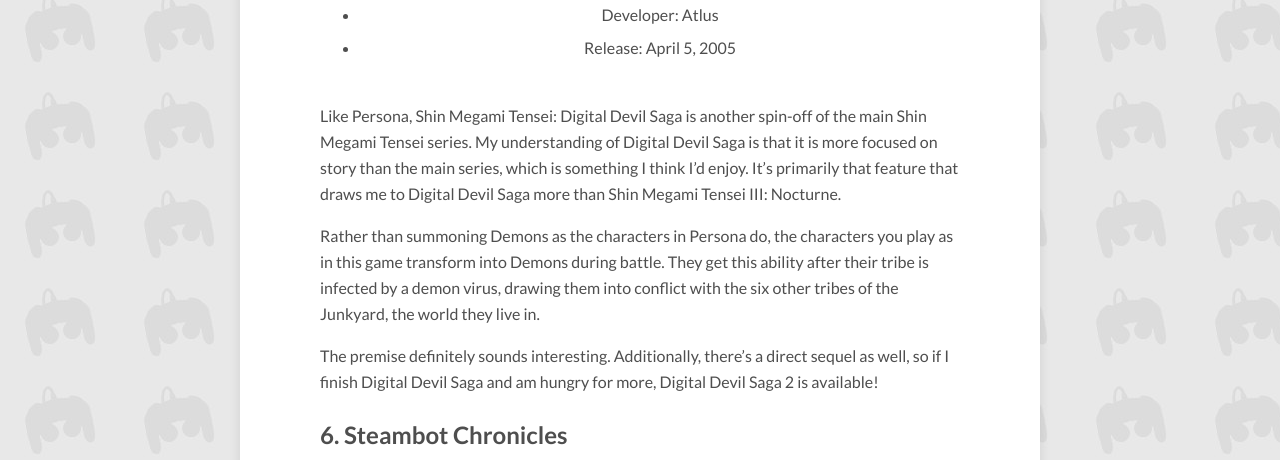
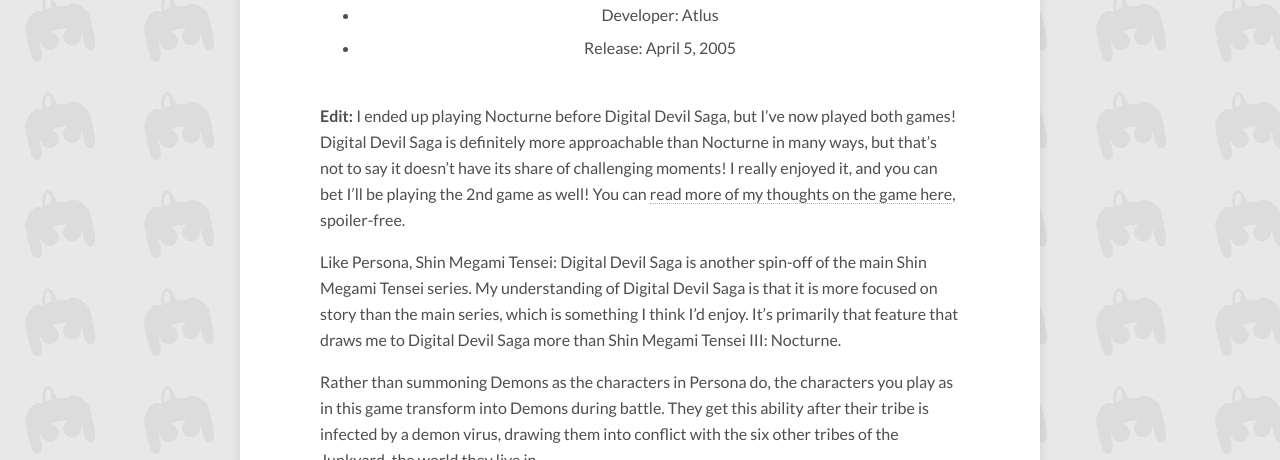
Before and after one commit to BravingTheBacklog/bravingthebacklog.github.io, a Jekyll site: the page built from _posts/2019-03-08-top-10-ps2-games-in-my-backlog.md, in a window 1280 px wide and 900 px high, scrolled down 3201 px, cut to the strip 154-614 px from the top of the window. Built offline with Jekyll 4.4.1, drawn with Linux system fonts in a browser that asks for light colours; nearby versions of some CDN libraries; comment, search, counter and statistics services are not loaded; some of the changed text lies outside the part shown.

Commit message:
Check Digital Devil Saga 1 off backlog

```diff
--- a/_posts/2019-03-08-top-10-ps2-games-in-my-backlog.md
+++ b/_posts/2019-03-08-top-10-ps2-games-in-my-backlog.md
@@ -101,7 +101,15 @@
 Persona I believe, it's more skewed toward dungeon exploration than character
 development or plot I believe.
 
-## 7. {% include game.html game="Shin Megami Tensei Digital Devil Saga" %}
+## 7. {% include game.html game="Shin Megami Tensei Digital Devil Saga" checkmark="" %}
+
+**Edit:** I ended up playing Nocturne before Digital Devil Saga, but I've now
+played both games! Digital Devil Saga is definitely more approachable than
+Nocturne in many ways, but that's not to say it doesn't have its share of
+challenging moments! I really enjoyed it, and you can bet I'll be playing the
+2nd game as well! You can [read more of my thoughts on the game here]({%
+post_url 2021-06-21-what-im-playing-no-129
+%}#ShinMegamiTensei:DigitalDevilSaga), spoiler-free.
 
 Like Persona, Shin Megami Tensei: Digital Devil Saga is another spin-off of the
 main Shin Megami Tensei series. My understanding of Digital Devil Saga is that
```
Also changed, not shown: other parts of _posts/2019-03-08-top-10-ps2-games-in-my-backlog.md (+1 -1 lines).
